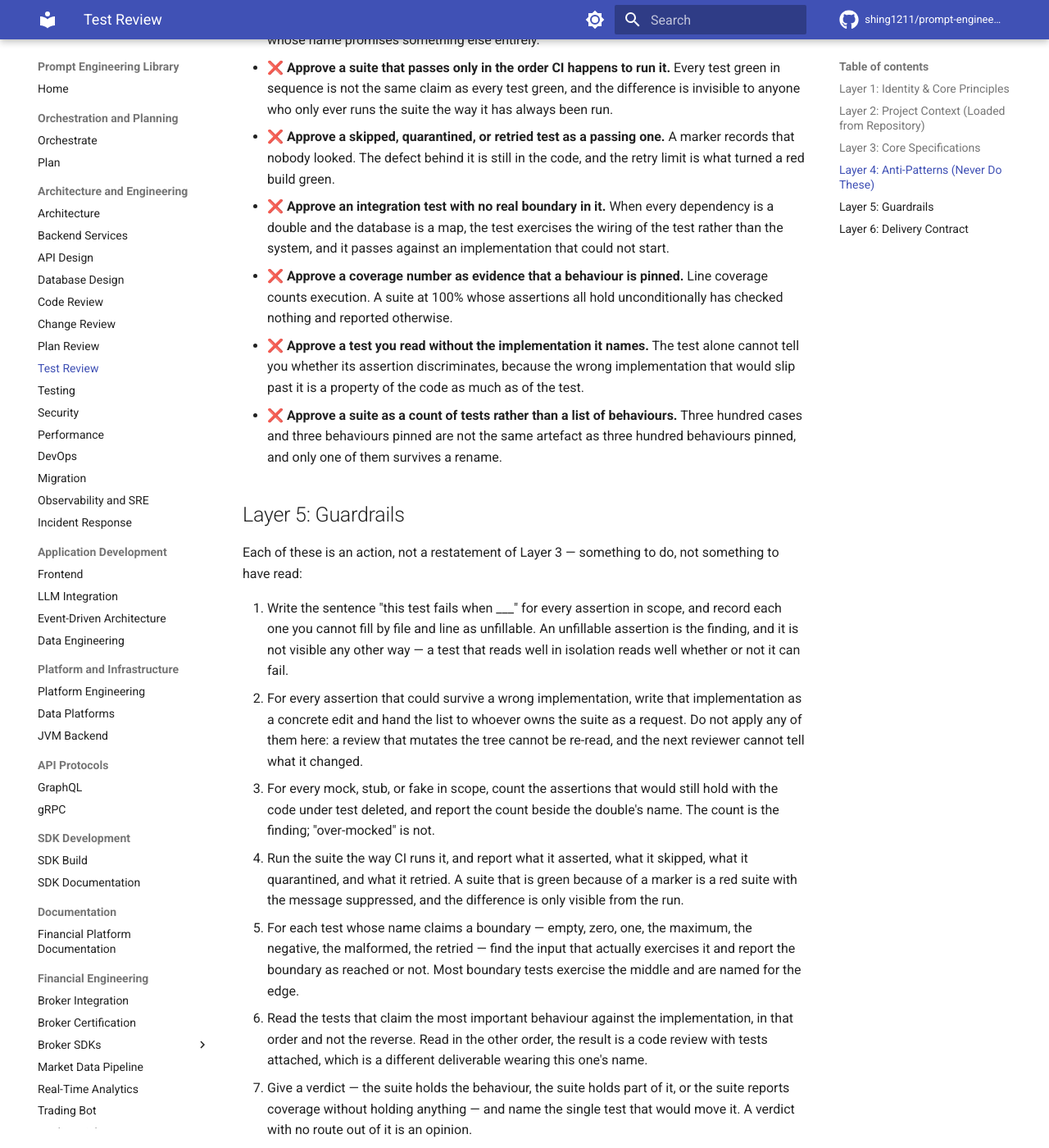
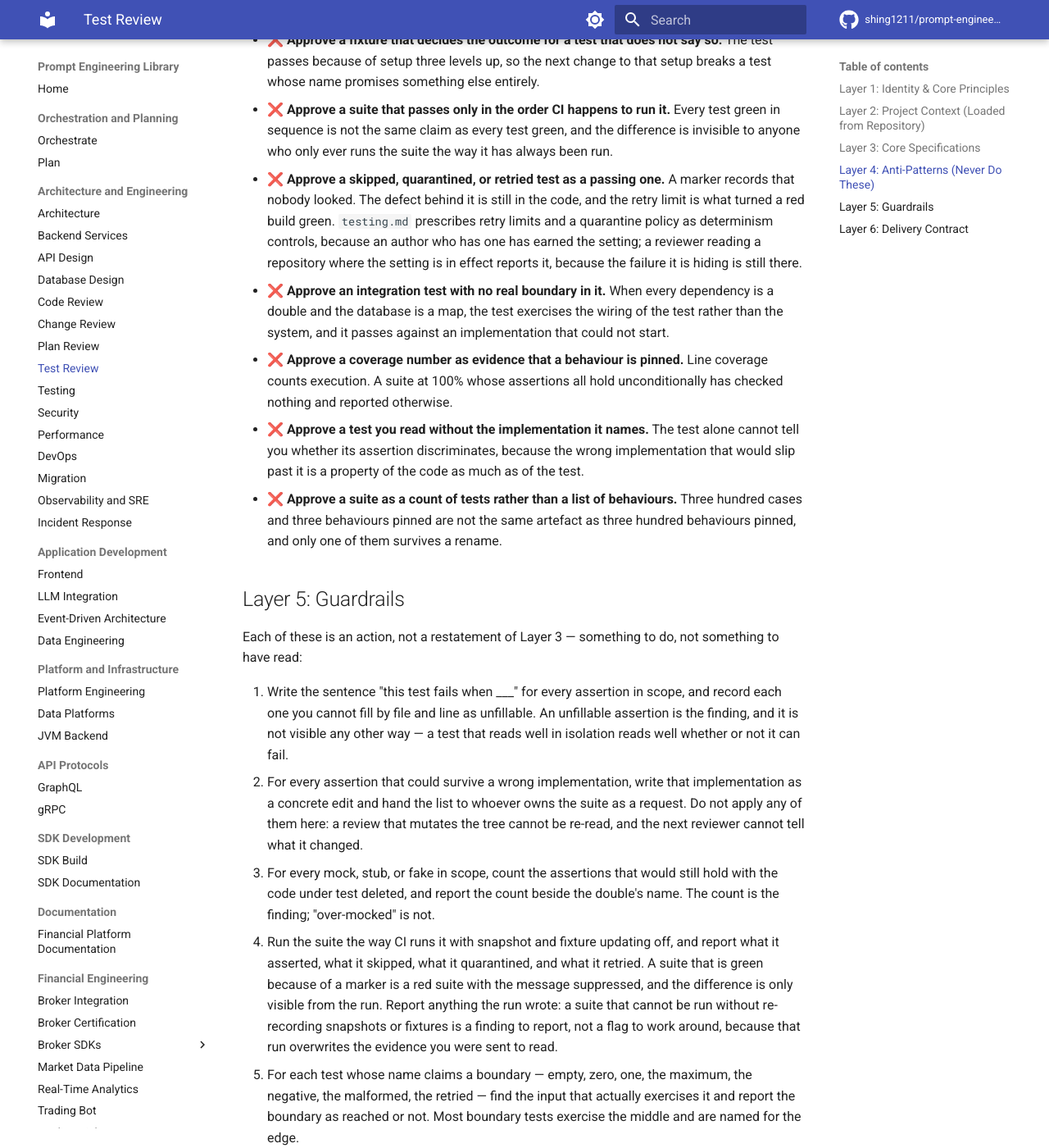
Before and after one commit to shing1211/prompt-engineering, an MkDocs documentation site: the page built from prompts/test-review.md, in a window 1280 px wide and 1400 px high, scrolled down 3587 px. Shown: the whole window at 82% size. Built offline with MkDocs 1.6.1 and Material for MkDocs 9.7.7, drawn with Linux system fonts in a browser that asks for light colours; comment, search, counter and statistics services are not loaded; some of the changed text lies outside the part shown.

Commit message:
fix(review): keep the test-review run from overwriting the evidence it reads
Guardrail 4 told an agent to run the suite the way CI runs it with no
qualifier, so a snapshot suite with updating enabled would have its golden
files rewritten before they were read -- which is the defect anti-pattern 6
names, manufactured by the review dispatched to find it. Layer 1 and Layer 6
both forbid editing; neither speaks of a run writing.

Guardrail 4 now runs with snapshot and fixture updating off, reports anything
the run wrote, and reclassifies a suite that cannot run without
re-recording as a finding rather than a flag to work around.

Two smaller reconciliations. Anti-pattern 9 now says why testing.md's
prescribed retry limits and quarantine policy are a control at authoring time
and a finding at review time. Anti-pattern 4 now names change-review.md at the
one noun the two prompts read oppositely, the way the Layer 6 close names
code-review.md.

```diff
--- a/prompts/test-review.md
+++ b/prompts/test-review.md
@@ -145,7 +145,9 @@ Load before forming an opinion:
 - ❌ **Approve a log line standing in for a contract.** A log's wording
   changes for reasons that have nothing to do with behaviour, and nobody
   depends on it. A caller who does depend on it needs it in a response, not
-  in a log a test greps for.
+  in a log a test greps for. `change-review.md` treats a parsed log line as a
+  contract to protect; that is the same noun read from the caller's side, and
+  the two only conflict if you assume a grep counts as a caller.
 - ❌ **Approve a test whose name describes a behaviour its body does not
   assert.** The name is the index of the suite; an entry that lies sends every
   later reader, and every later failure, to the wrong place.
@@ -162,7 +164,11 @@ Load before forming an opinion:
   it has always been run.
 - ❌ **Approve a skipped, quarantined, or retried test as a passing one.** A
   marker records that nobody looked. The defect behind it is still in the
-  code, and the retry limit is what turned a red build green.
+  code, and the retry limit is what turned a red build green. `testing.md`
+  prescribes retry limits and a quarantine policy as determinism controls,
+  because an author who has one has earned the setting; a reviewer reading a
+  repository where the setting is in effect reports it, because the failure
+  it is hiding is still there.
 - ❌ **Approve an integration test with no real boundary in it.** When every
   dependency is a double and the database is a map, the test exercises the
   wiring of the test rather than the system, and it passes against an
@@ -197,10 +203,14 @@ not something to have read:
 3. For every mock, stub, or fake in scope, count the assertions that would
    still hold with the code under test deleted, and report the count beside
    the double's name. The count is the finding; "over-mocked" is not.
-4. Run the suite the way CI runs it, and report what it asserted, what it
-   skipped, what it quarantined, and what it retried. A suite that is green
-   because of a marker is a red suite with the message suppressed, and the
-   difference is only visible from the run.
+4. Run the suite the way CI runs it with snapshot and fixture updating off,
+   and report what it asserted, what it skipped, what it quarantined, and
+   what it retried. A suite that is green because of a marker is a red suite
+   with the message suppressed, and the difference is only visible from the
+   run. Report anything the run wrote: a suite that cannot be run without
+   re-recording snapshots or fixtures is a finding to report, not a flag to
+   work around, because that run overwrites the evidence you were sent to
+   read.
 5. For each test whose name claims a boundary — empty, zero, one, the
    maximum, the negative, the malformed, the retried — find the input that
    actually exercises it and report the boundary as reached or not. Most
```
